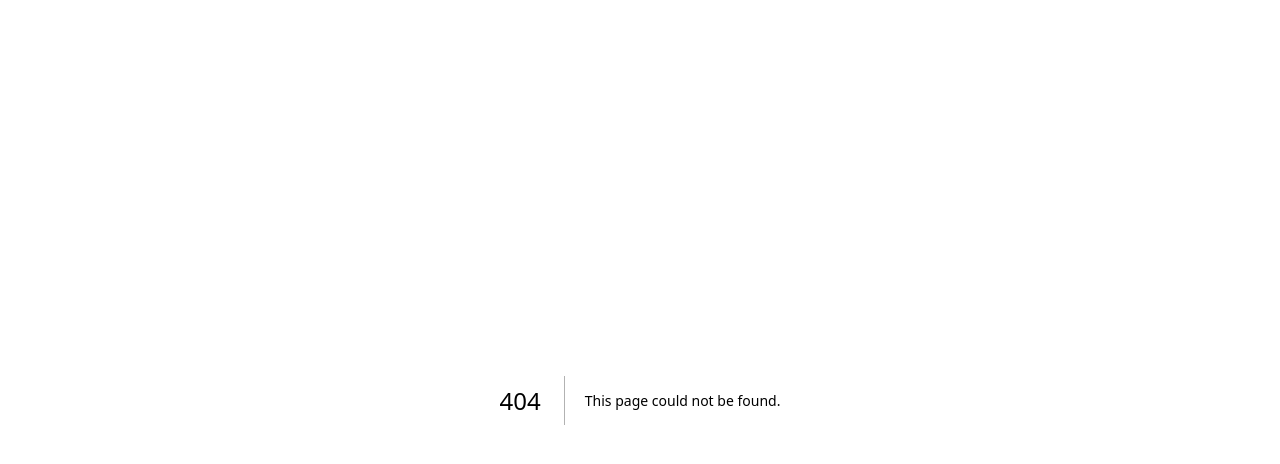
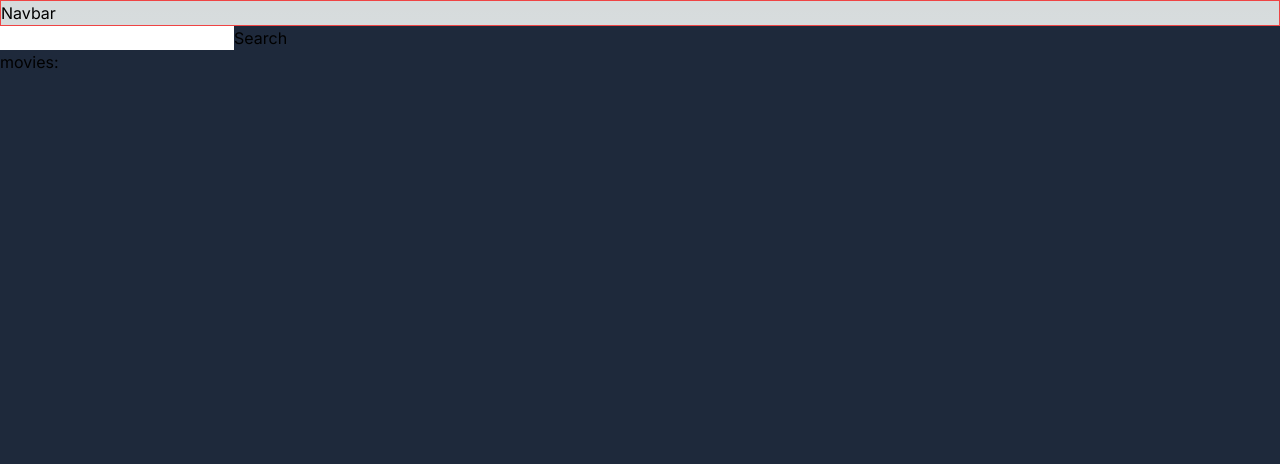
Before and after one commit to SyafiqAi/syafiqaiman-fe-01221, a Next.js app: page /search_by_timeslot in a window 1280 px wide. Before the commit this address had no page. Shown: the top 464 px of the page. Built offline with nearby package versions, Linux system fonts and the light colour scheme.

Commit message:
added pages

```diff
--- /dev/null
+++ b/app/components/ResultsList.jsx
@@ -0,0 +1,31 @@
+'use client';
+import { useSelector } from "react-redux";
+
+export default function SearchMovies() {
+  const status = useSelector(state => state.searchMovies.status)
+  const movies = useSelector(state => state.searchMovies.movies)
+
+  let content;
+
+  if (status === 'loading') {
+    content = <p>loading</p>
+  } else if (status === 'succeeded') {
+    content = movies.data.map(movie => {
+      return (<p key={movie.Movie_ID}>{movie['Title']}</p>)
+    });
+  } else if (status === 'failed') {
+    content = <p>failed</p>
+  }
+
+  return (
+    <div>
+      <div>
+        <h2>movies:</h2>
+        <div>
+          {content}
+        </div>
+
+      </div>
+    </div>
+  )
+}
--- /dev/null
+++ b/app/components/SearchByTheater.jsx
@@ -0,0 +1,25 @@
+'use client';
+import { useDispatch } from "react-redux";
+import { fetchMoviesByTheater } from '../../lib/features/searchMovies/searchMoviesSlice'
+
+export default function SearchMovies() {
+    const dispatch = useDispatch()
+
+    function handleSubmit(e) {
+        e.preventDefault();
+        let query = e.target[0].value
+        dispatch(fetchMoviesByTheater(query))
+    }
+
+    return (
+        <form onSubmit={handleSubmit}>
+            <input type="text" />
+            <button
+                aria-label="Search"
+                type='submit'
+            >
+                Search
+            </button>
+        </form>
+    )
+}
--- /dev/null
+++ b/app/components/SearchByTimeSlot.jsx
@@ -0,0 +1,25 @@
+'use client';
+import { useDispatch } from "react-redux";
+import { fetchMoviesByTimeSlot } from '../../lib/features/searchMovies/searchMoviesSlice'
+
+export default function SearchMovies() {
+    const dispatch = useDispatch()
+
+    function handleSubmit(e) {
+        e.preventDefault();
+        let query = e.target[0].value
+        dispatch(fetchMoviesByTimeSlot({timeStart: '00', timeEnd: '00'}))
+    }
+
+    return (
+        <form onSubmit={handleSubmit}>
+            <input type="text" />
+            <button
+                aria-label="Search"
+                type='submit'
+            >
+                Search
+            </button>
+        </form>
+    )
+}
--- a/app/layout.jsx
+++ b/app/layout.jsx
@@ -13,9 +13,12 @@ export default function RootLayout({ children }) {
   return (
     <html lang="en">
       <body className={inter.className}>
-        <StoreProvider>
-          {children}
-        </StoreProvider>
+        <nav className="border border-red-500">Navbar</nav>
+        <div className="bg-slate-800 h-screen">
+          <StoreProvider>
+            {children}
+          </StoreProvider>
+        </div>
       </body>
     </html>
   );
--- a/app/page.jsx
+++ b/app/page.jsx
@@ -1,50 +1,14 @@
 'use client';
-import Image from "next/image";
-import { useSelector, useDispatch } from "react-redux";
-import { decrement, increment, incrementByAmount, fetchMoviesByTheater, fetchMoviesByTimeSlot } from '../lib/features/searchMovies/searchMoviesSlice'
-
 export default function Home() {
-  const status = useSelector(state => state.searchMovies.status)
-  const movies = useSelector(state => state.searchMovies.movies)
-  const dispatch = useDispatch()
-
-  function handleSubmit(e) {
-    e.preventDefault();
-    let query = e.target[0].value
-    dispatch(fetchMoviesByTimeSlot({timeStart: '1', timeEnd: '1'}))
-  }
-
-  let content;
-
-  if (status === 'loading') {
-    content = <p>loading</p>
-  } else if (status === 'succeeded') {
-    console.log(movies);
-    content = movies.data.map(movie => {
-      return (<p key={movie.Movie_ID}>{movie['Title']}</p>)
-    });
-  } else if (status === 'failed') {
-    content = <p>failed</p>
-  }
-
   return (
     <div>
-      <div>
-        <form action="" onSubmit={handleSubmit}>
-          <input type="text" name="" id="" />
-          <button
-            aria-label="Increment value"
-            type='submit'
-          >
-            Search
-          </button>
-        </form>
-
-        <h2>movies:</h2>
-        <div>
-          {content}
-        </div>
-
+      <div className="h-[90vh] flex justify-center items-center">
+        <p>
+          hello
+        </p>
+      </div>
+      <div className="bg-zinc-800">
+        <h2>results</h2>
       </div>
     </div>
   )
--- /dev/null
+++ b/app/searchMovies.jsx
@@ -0,0 +1,50 @@
+'use client';
+import { useSelector, useDispatch } from "react-redux";
+import { decrement, increment, incrementByAmount, fetchMoviesByTheater, fetchMoviesByTimeSlot } from '../lib/features/searchMovies/searchMoviesSlice'
+
+export default function SearchMovies() {
+  const status = useSelector(state => state.searchMovies.status)
+  const movies = useSelector(state => state.searchMovies.movies)
+  const dispatch = useDispatch()
+
+  function handleSubmit(e) {
+    e.preventDefault();
+    let query = e.target[0].value
+    dispatch(fetchMoviesByTimeSlot({timeStart: '1', timeEnd: '1'}))
+  }
+
+  let content;
+
+  if (status === 'loading') {
+    content = <p>loading</p>
+  } else if (status === 'succeeded') {
+    console.log(movies);
+    content = movies.data.map(movie => {
+      return (<p key={movie.Movie_ID}>{movie['Title']}</p>)
+    });
+  } else if (status === 'failed') {
+    content = <p>failed</p>
+  }
+
+  return (
+    <div>
+      <div>
+        <form action="" onSubmit={handleSubmit}>
+          <input type="text" name="" id="" />
+          <button
+            aria-label="Increment value"
+            type='submit'
+          >
+            Search
+          </button>
+        </form>
+
+        <h2>movies:</h2>
+        <div>
+          {content}
+        </div>
+
+      </div>
+    </div>
+  )
+}
--- /dev/null
+++ b/app/search_by_theater/page.jsx
@@ -0,0 +1,15 @@
+'use client';
+import SearchByTheater from '../components/SearchByTheater'
+import ResultsList from '../components/ResultsList'
+
+
+export default function SearchMovies() {
+
+  return (
+    <div>
+      <SearchByTheater></SearchByTheater>
+      <ResultsList></ResultsList>
+    </div>
+  )
+
+}
--- /dev/null
+++ b/app/search_by_timeslot/page.jsx
@@ -0,0 +1,15 @@
+'use client';
+import SearchByTimeSlot from '../components/SearchByTimeSlot'
+import ResultsList from '../components/ResultsList'
+
+
+export default function SearchMovies() {
+
+  return (
+    <div>
+      <SearchByTimeSlot></SearchByTimeSlot>
+      <ResultsList></ResultsList>
+    </div>
+  )
+
+}
```
